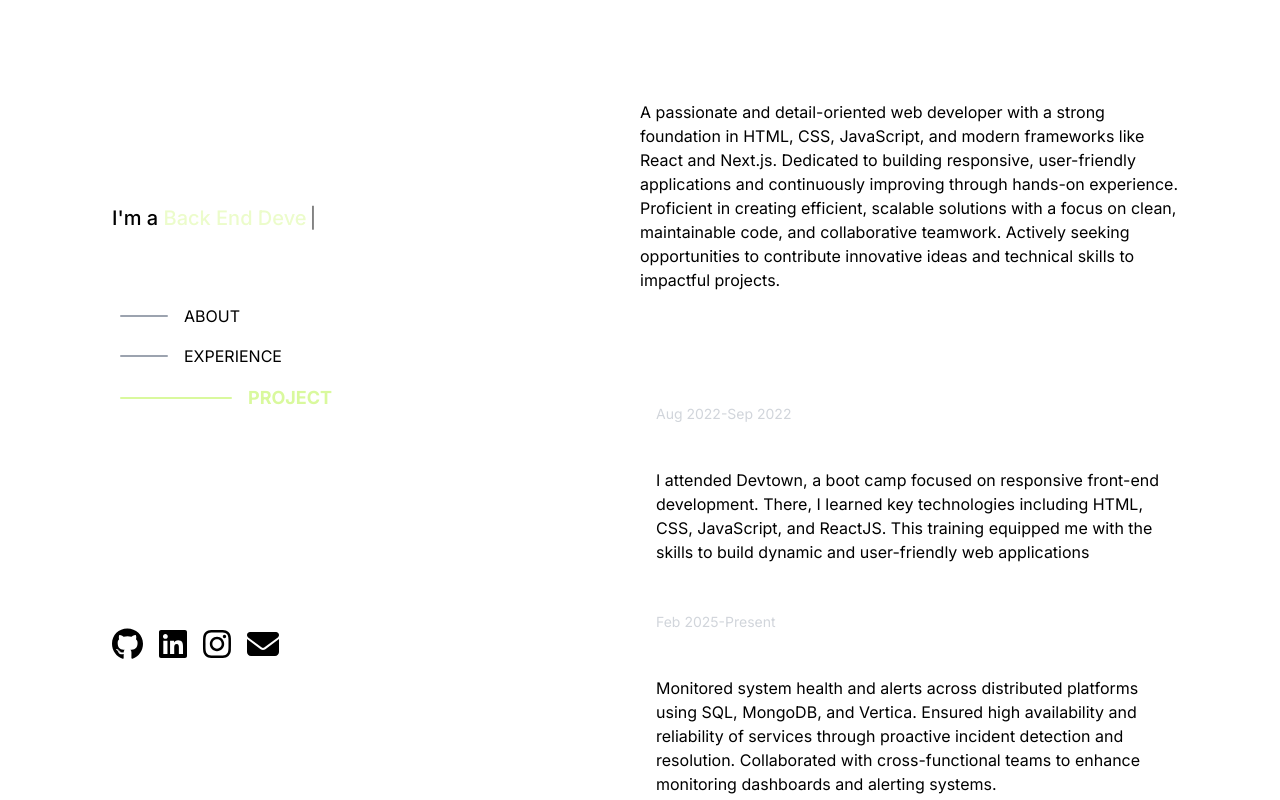
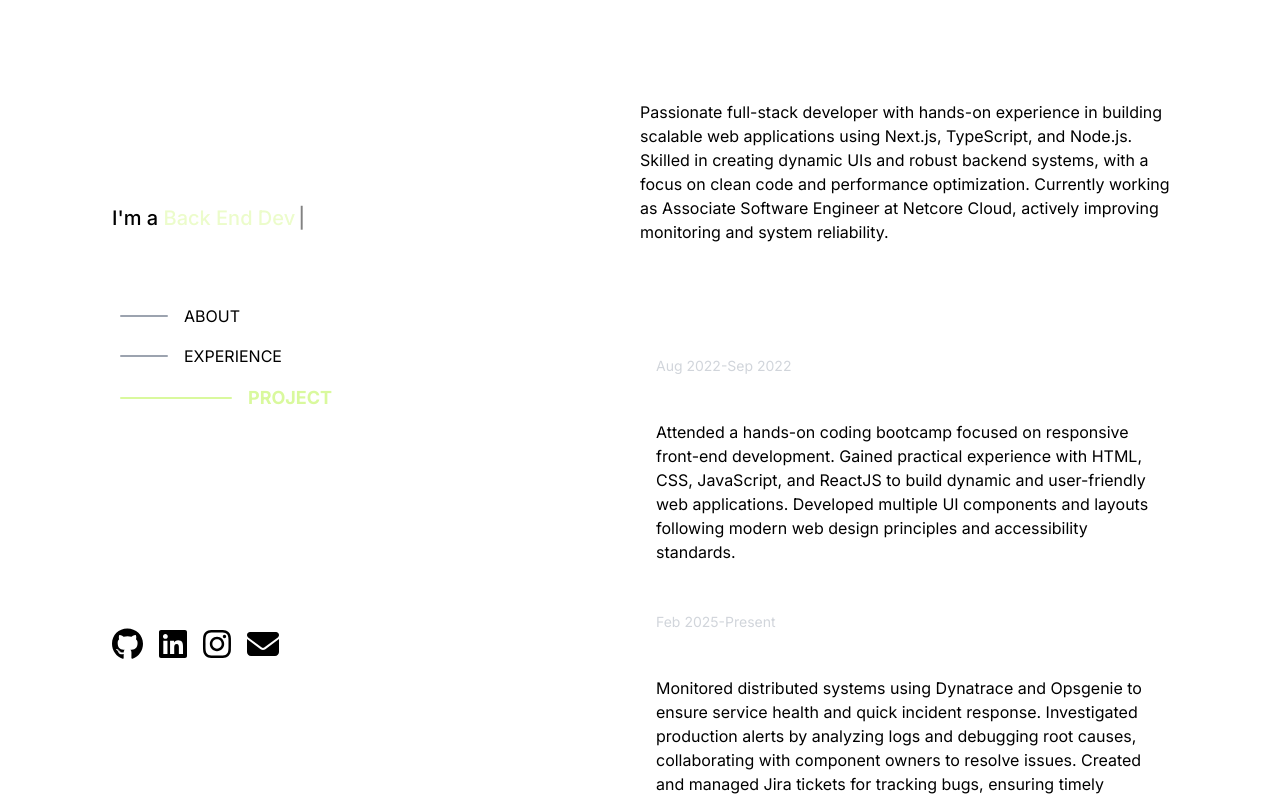
Before and after one commit to Arpit-Works/Arpit, a Next.js app: page / in a window 1280 px wide. Shown: the top 800 px of the page. Built offline with nearby package versions, Linux system fonts and the light colour scheme.

Commit message:
updated experience and about

```diff
--- a/src/components/About.tsx
+++ b/src/components/About.tsx
@@ -4,7 +4,10 @@ export default function About() {
   return (
     <div className="container text-md w-fit py-5 flex flex-col">
       <p>
-      A passionate and detail-oriented web developer with a strong foundation in HTML, CSS, JavaScript, and modern frameworks like React and Next.js. Dedicated to building responsive, user-friendly applications and continuously improving through hands-on experience. Proficient in creating efficient, scalable solutions with a focus on clean, maintainable code, and collaborative teamwork. Actively seeking opportunities to contribute innovative ideas and technical skills to impactful projects.
+     Passionate full-stack developer with hands-on experience in building scalable web applications using Next.js, TypeScript,
+and Node.js. Skilled in creating dynamic UIs and robust backend systems, with a focus on clean code and performance
+optimization. Currently working as Associate Software Engineer at Netcore Cloud, actively improving monitoring and
+system reliability.
       </p>
     </div>
   );
--- a/src/components/Experience.tsx
+++ b/src/components/Experience.tsx
@@ -30,14 +30,14 @@ export default function Experience() {
       {
         id: 1,
         name: "Devtown",
-        desc: "I attended Devtown, a boot camp focused on responsive front-end development. There, I learned key technologies including HTML, CSS, JavaScript, and ReactJS. This training equipped me with the skills to build dynamic and user-friendly web applications",
+        desc: "Attended a hands-on coding bootcamp focused on responsive front-end development. Gained practical experience with HTML, CSS, JavaScript, and ReactJS to build dynamic and user-friendly web applications. Developed multiple UI components and layouts following modern web design principles and accessibility standards.",
         date: "Aug 2022-Sep 2022",
         url: "https://www.devtown.in/",
       },
       {
         id: 2,
         name: "Netcore Cloud Pvt Ltd",
-        desc: "Monitored system health and alerts across distributed platforms using SQL, MongoDB, and Vertica. Ensured high availability and reliability of services through proactive incident detection and resolution. Collaborated with cross-functional teams to enhance monitoring dashboards and alerting systems.",
+        desc: "Monitored distributed systems using Dynatrace and Opsgenie to ensure service health and quick incident response. Investigated production alerts by analyzing logs and debugging root causes, collaborating with component owners to resolve issues. Created and managed Jira tickets for tracking bugs, ensuring timely resolution and documentation. Automated Slack and Opsgenie alert workflows with custom scripts, scheduled via cron jobs for regular health checks. Developed a deep understanding of system architecture and data flow between microservices to enhance debugging accuracy",
         date: "Feb 2025-Present",
         url: "https://netcorecloud.com/",
       },
```
